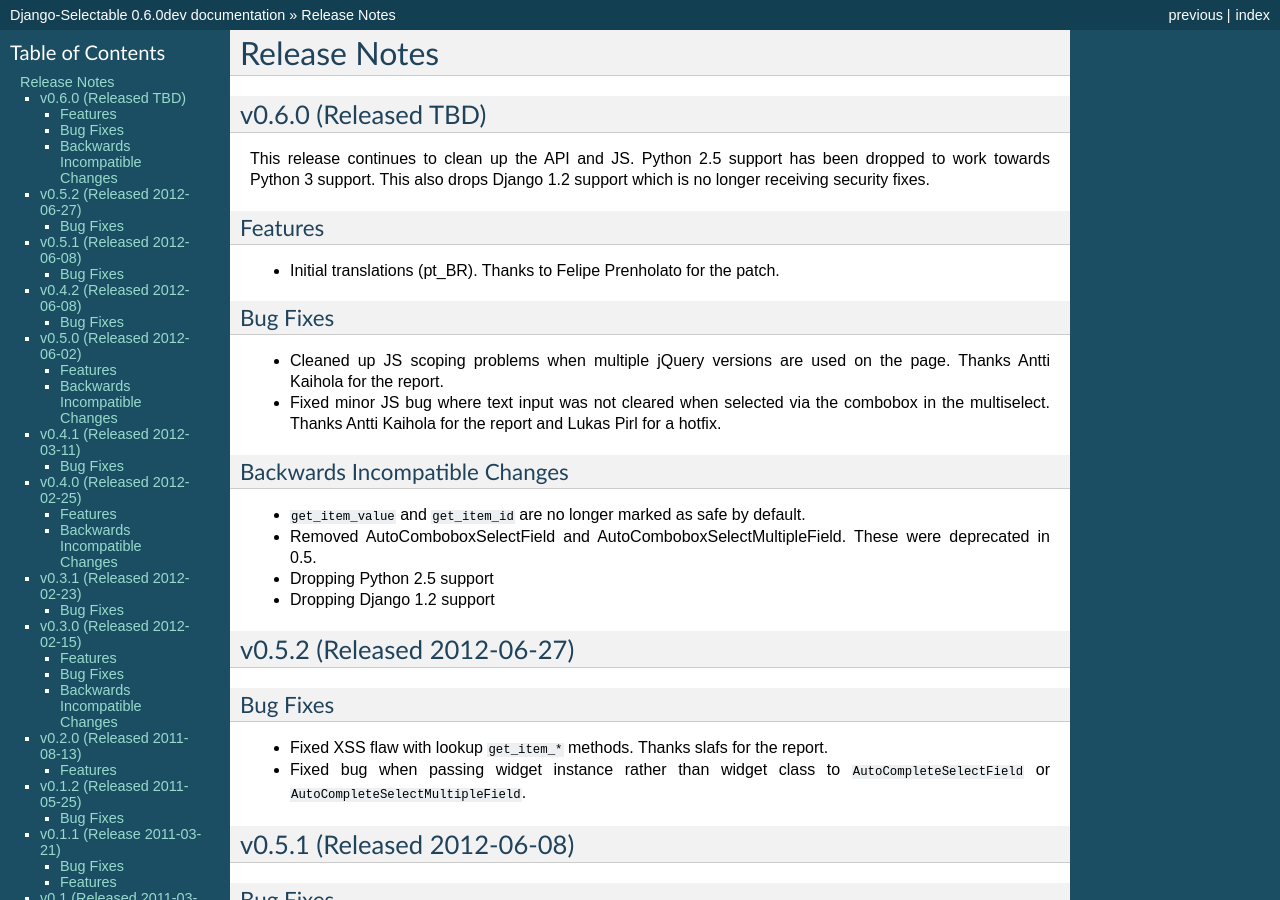
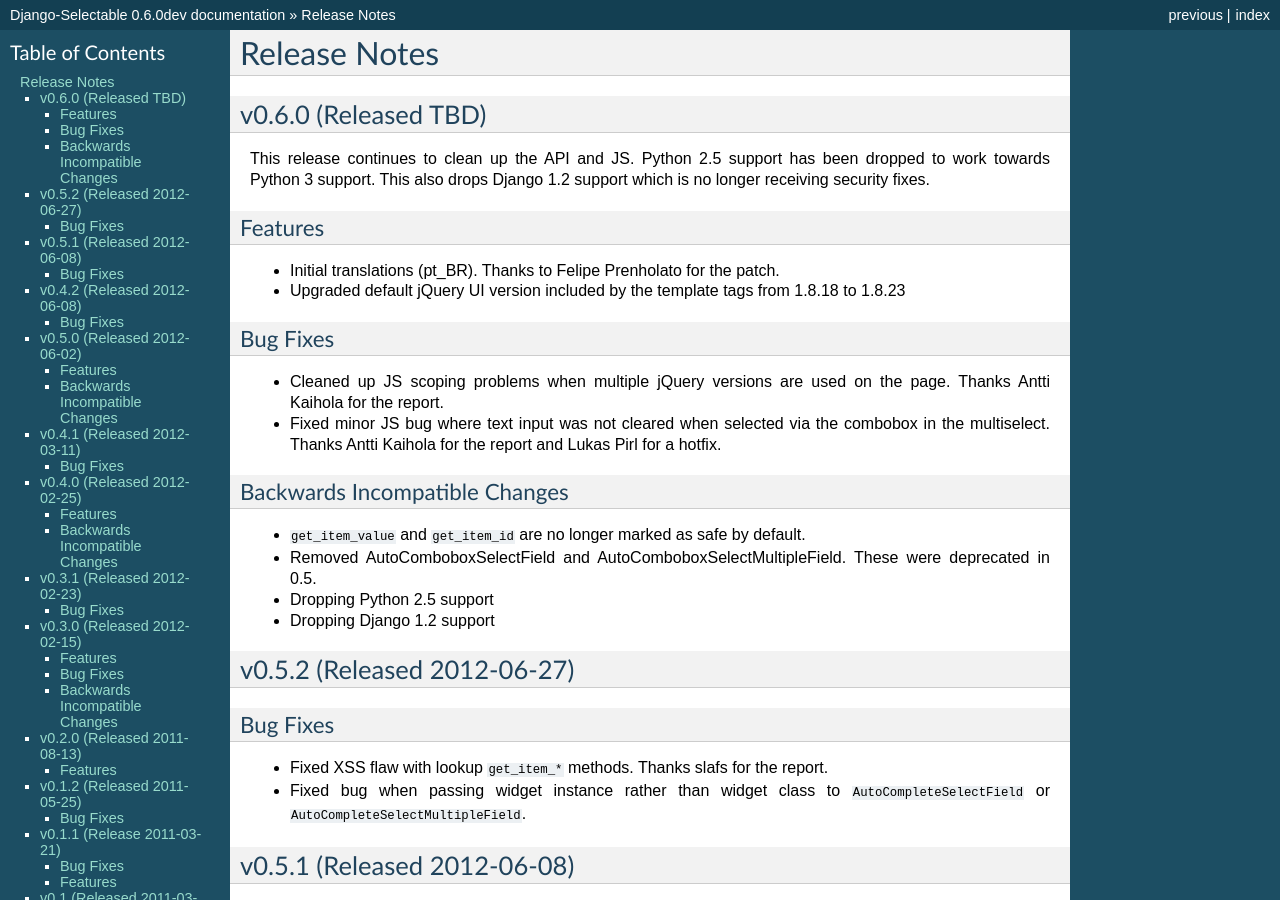
Before and after one commit to mlavin/django-selectable, a Sphinx documentation site: the page built from docs/releases.rst, in a window 1280 px wide and 900 px high. Built offline with Sphinx 7.4.7, drawn with Linux system fonts in a browser that asks for light colours.

Commit message:
Update jQuery UI version included by the template tags from 1.8.18 to 1.8.23

```diff
--- a/docs/quick-start.rst
+++ b/docs/quick-start.rst
@@ -31,7 +31,7 @@
         {% load selectable_tags %}
         {% include_jquery_libs %}
 
-By default these will use jQuery v1.7.2 and jQuery UI v1.8.18. You can customize the versions
+By default these will use jQuery v1.7.2 and jQuery UI v1.8.23. You can customize the versions
 used by pass them to the tag. The first version is the jQuery version and the second is the
 jQuery UI version.
 
@@ -51,7 +51,7 @@
         {% load selectable_tags %}
         {% include_ui_theme %}
 
-By default this will use the `base <http://jqueryui.com/themeroller/>`_ theme for jQuery UI v1.8.18.
+By default this will use the `base <http://jqueryui.com/themeroller/>`_ theme for jQuery UI v1.8.23.
 You can configure the theme and version by passing them in the tag.
 
     .. code-block:: html
--- a/docs/releases.rst
+++ b/docs/releases.rst
@@ -12,6 +12,7 @@
 _________________
 
 - Initial translations (pt_BR). Thanks to Felipe Prenholato for the patch.
+- Upgraded default jQuery UI version included by the template tags from 1.8.18 to 1.8.23
 
 Bug Fixes
 _________________
```
Also changed, not shown: 3 other files.
